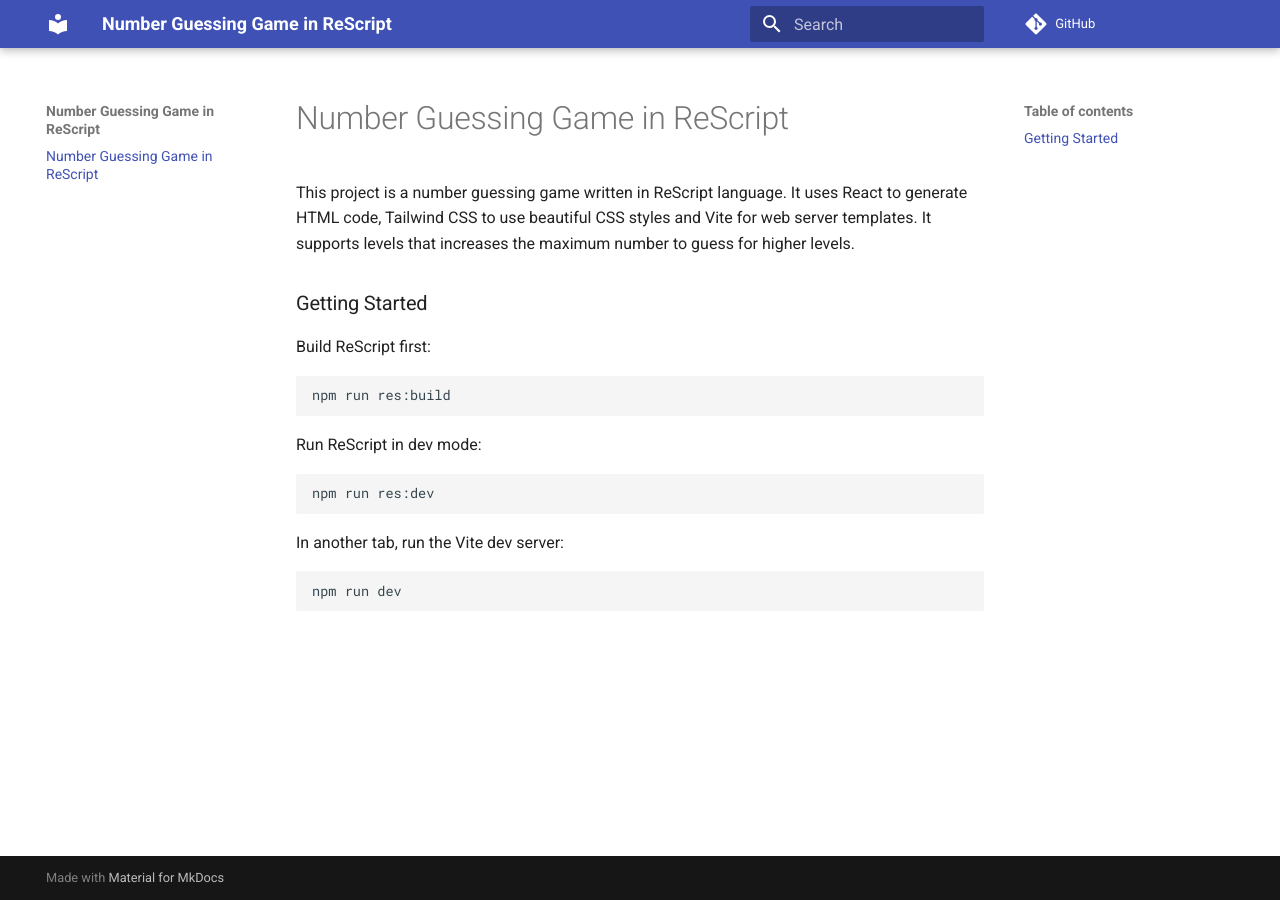
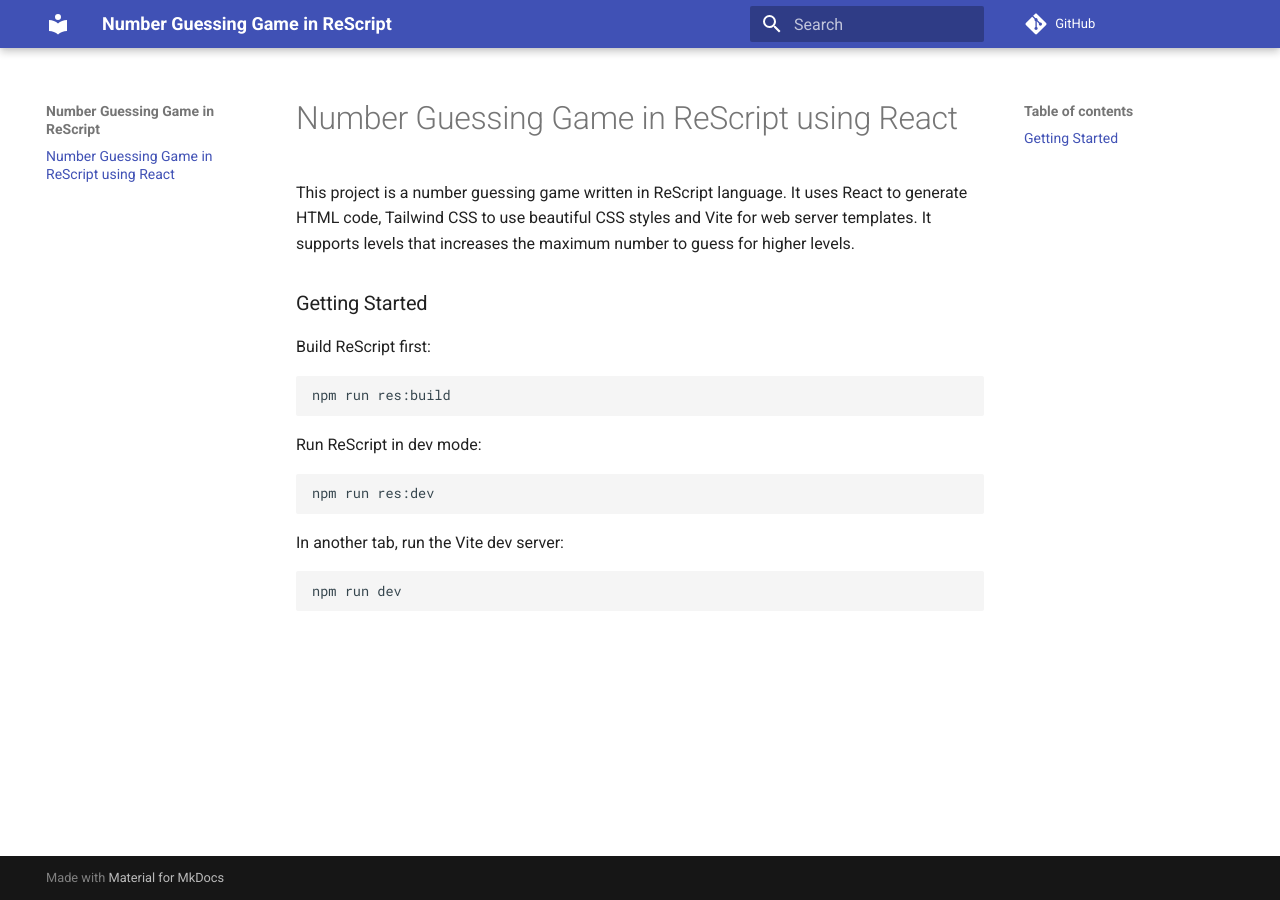
Before and after one commit to lulunac27a/number-guessing-game-rescript, an MkDocs documentation site: the page built from docs/index.md, in a window 1280 px wide. Built offline with MkDocs 1.6.1 and Material for MkDocs 9.7.7, drawn with Linux system fonts in a browser that asks for light colours; comment, search, counter and statistics services are not loaded.

```diff
--- a/docs/index.md
+++ b/docs/index.md
@@ -1,4 +1,4 @@
-# Number Guessing Game in ReScript
+# Number Guessing Game in ReScript using React
 
 This project is a number guessing game written in ReScript language. It uses React to generate HTML code, Tailwind CSS to use beautiful CSS styles and Vite for web server templates. It supports levels that increases the maximum number to guess for higher levels.
 
```
